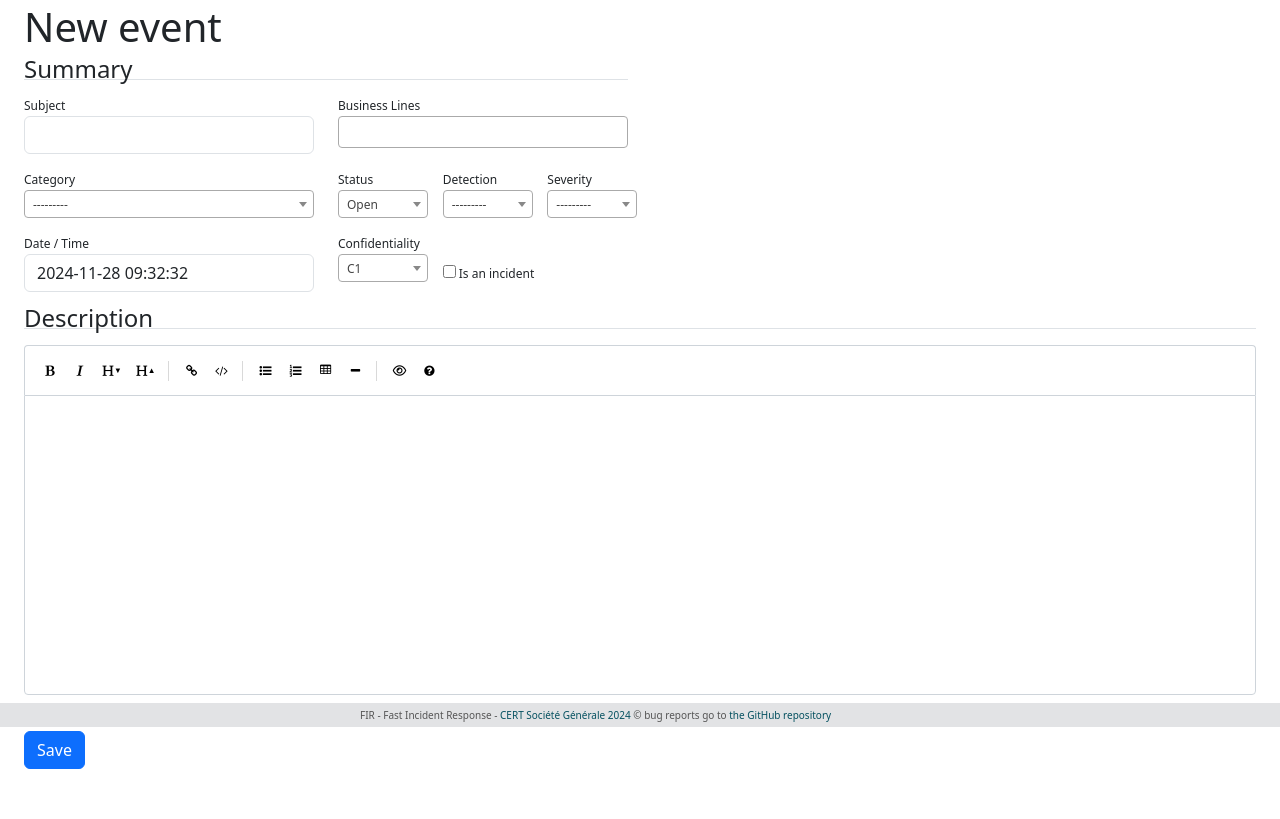
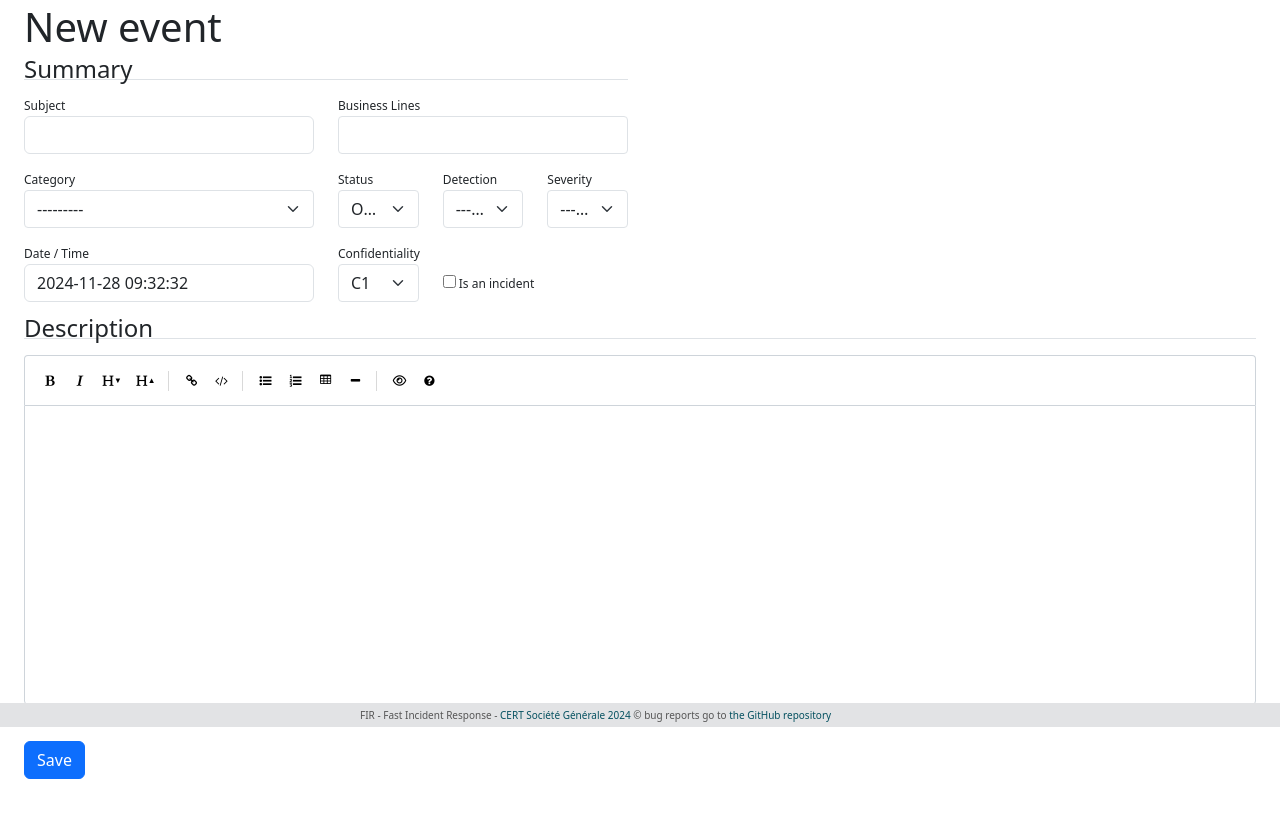
Before and after one commit to certsocietegenerale/FIR, a Django app: page /events/new/ in a window 1280 px wide. Shown: the part 73-892 px from the top of the page. Before the commit the page ends 842 px from the top, so only its background shows below. Run offline with Django 4.2, Linux system fonts and the light colour scheme; the visitor is signed in with stand-in values (Sample User, id 1); data that the repository does not hold is empty; parts of the project's set-up code (start-up, migrations or seed data) failed here and were passed over; some libraries are stand-ins or nearby versions.

Commit message:
Adapt new event form to new select2 version
- Add new bootstrap theme option to select2
- When needed, add new css classes

```diff
--- a/incidents/templates/events/new.html
+++ b/incidents/templates/events/new.html
@@ -18,14 +18,14 @@
 {% rich_edit_static %}
 <script>
 $(document).ready(function() {
-	$("select#id_concerned_business_lines").select2({ dropdownAutoWidth: true, width: '100%' });
-	$("select#id_category").select2();
-	$('select#id_status').select2({minimumResultsForSearch: -1, width: '90px'});
-	$('select#id_detection').select2({minimumResultsForSearch: -1, width: '90px'});
-	$('select#id_severity').select2({minimumResultsForSearch: -1, width: '90px'});
-	$('select#id_actor').select2({minimumResultsForSearch: -1, width: '90px'});
-	$('select#id_plan').select2({minimumResultsForSearch: -1, width: '90px'});
-	$('select#id_confidentiality').select2({minimumResultsForSearch: -1, width: '90px'});
+	$("select#id_concerned_business_lines").select2({theme: "bootstrap-5", width: $( this ).data( 'width' ) ? $( this ).data( 'width' ) : $( this ).hasClass( 'w-100' ) ? '100%' : 'style',});
+	$("select#id_category").select2({theme: "bootstrap-5", width: $( this ).data( 'width' ) ? $( this ).data( 'width' ) : $( this ).hasClass( 'w-100' ) ? '100%' : 'style'});
+	$('select#id_status').select2({minimumResultsForSearch: -1, theme: "bootstrap-5", width: $( this ).data( 'width' ) ? $( this ).data( 'width' ) : $( this ).hasClass( 'w-100' ) ? '100%' : 'style'});
+	$('select#id_detection').select2({minimumResultsForSearch: -1, theme: "bootstrap-5", width: $( this ).data( 'width' ) ? $( this ).data( 'width' ) : $( this ).hasClass( 'w-100' ) ? '100%' : 'style'});
+	$('select#id_severity').select2({minimumResultsForSearch: -1, theme: "bootstrap-5", width: $( this ).data( 'width' ) ? $( this ).data( 'width' ) : $( this ).hasClass( 'w-100' ) ? '100%' : 'style'});
+	$('select#id_actor').select2({minimumResultsForSearch: -1, theme: "bootstrap-5", width: $( this ).data( 'width' ) ? $( this ).data( 'width' ) : $( this ).hasClass( 'w-100' ) ? '100%' : 'style'});
+	$('select#id_plan').select2({minimumResultsForSearch: -1, theme: "bootstrap-5", width: $( this ).data( 'width' ) ? $( this ).data( 'width' ) : $( this ).hasClass( 'w-100' ) ? '100%' : 'style'});
+	$('select#id_confidentiality').select2({minimumResultsForSearch: -1, theme: "bootstrap-5", width: $( this ).data( 'width' ) ? $( this ).data( 'width' ) : $( this ).hasClass( 'w-100' ) ? '100%' : 'style'});
 });
 </script>
 
```
